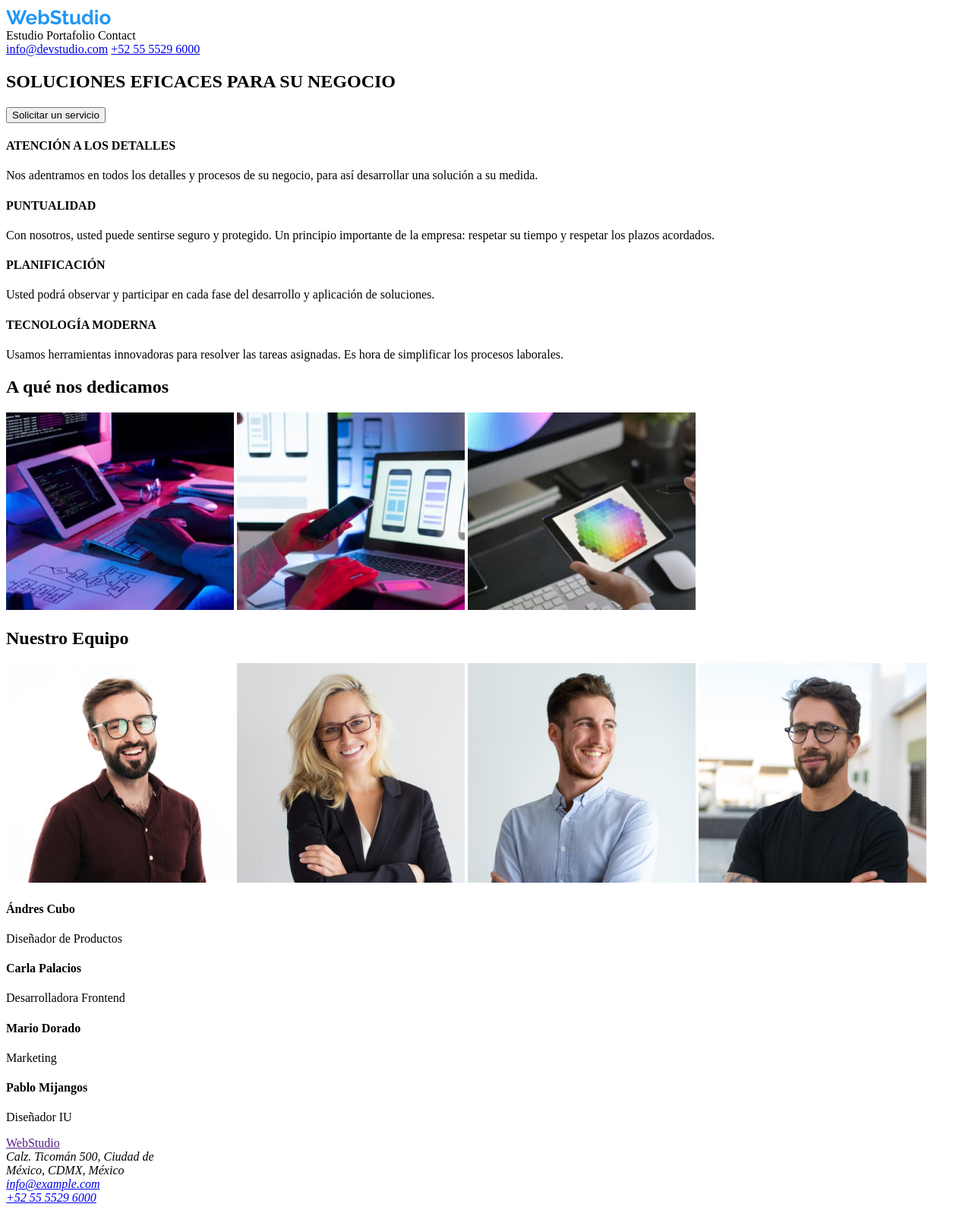
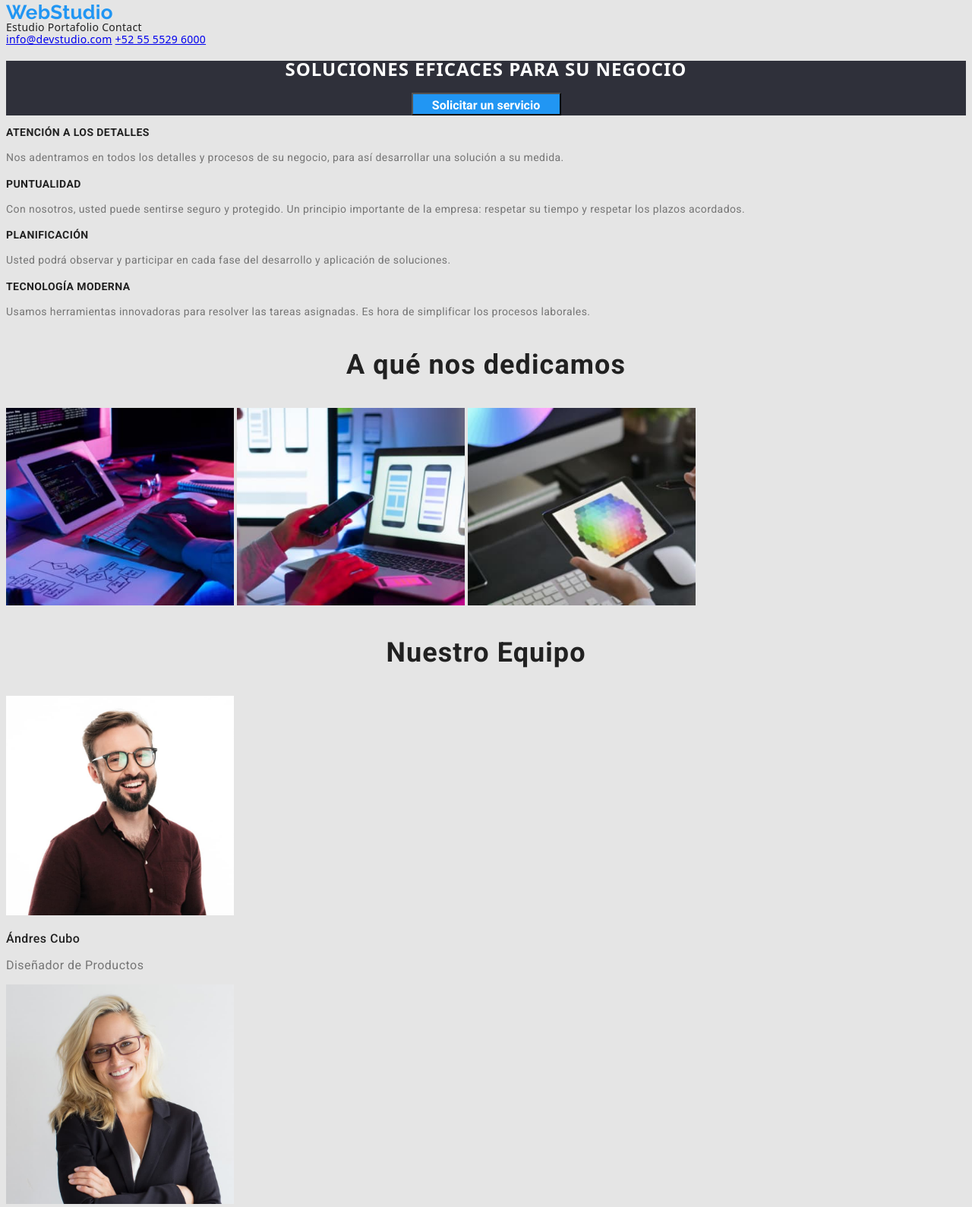
Before and after one commit to oojeda918/goit-markup-hw-02, a plain HTML site: page index.html in a window 1280 px wide. Shown: the top 1589 px of the page at 76% size. Drawn offline with Linux system fonts and the light colour scheme.

Commit message:
Cargue de nuevos stilos sin flex

```diff
--- a/css/styles.css
+++ b/css/styles.css
@@ -1,5 +1,9 @@
 @import url("https://fonts.googleapis.com/css2?family=Raleway:ital,wght@0,700;1,700&family=Roboto:ital,wght@0,400;0,500;0,700;0,900;1,400;1,500;1,700;1,900&display=swap");
 body {
+  font-family: system-ui, -apple-system, BlinkMacSystemFont, "Segoe UI", Roboto,
+    Oxygen, Ubuntu, Cantarell, "Open Sans", "Helvetica Neue", sans-serif;
+  background: #e5e5e5;
+  color: #212121;
 }
 
 .logoPrincipal {
@@ -11,3 +15,112 @@ body {
   align-items: baseline;
   color: #2196f3;
 }
+
+.header {
+  font-style: normal;
+  font-weight: 500;
+  font-size: 14px;
+  line-height: 16px;
+  letter-spacing: 0.02em;
+}
+
+.hero {
+  font-weight: 900;
+  line-height: 136%;
+  text-align: center;
+  letter-spacing: 0.06em;
+  text-transform: uppercase;
+  color: #ffffff;
+  background: #2f303a;
+}
+
+/* .navigation {
+  font-style: normal;
+  font-weight: 500;
+  font-size: 14px;
+  line-height: 16px;
+  letter-spacing: 0.02em;
+} */
+/* .tittlehero {
+  font-weight: 900;
+  font-size: 44px;
+  line-height: 136%;
+  text-align: center;
+  letter-spacing: 0.06em;
+  text-transform: uppercase;
+
+  color: #ffffff;
+} */
+.buttonhero {
+  width: 197px;
+  height: 30px;
+  font-family: "Roboto";
+  font-weight: 700;
+  font-size: 16px;
+  line-height: 180%;
+  /* identical to box height, or 188% */
+  background: #2196f3;
+  color: #ffffff;
+}
+
+.tittlequalities {
+  font-family: "Roboto";
+  font-weight: 700;
+  font-size: 14px;
+  line-height: 16px;
+  letter-spacing: 0.03em;
+  text-transform: uppercase;
+}
+
+.textqualities {
+  font-family: "Roboto";
+  font-weight: 400;
+  font-size: 14px;
+  line-height: 171%;
+  letter-spacing: 0.03em;
+  color: #757575;
+}
+
+.tittleservices {
+  font-family: "Roboto";
+  font-style: normal;
+  font-weight: 700;
+  font-size: 36px;
+  line-height: 42px;
+  text-align: center;
+  letter-spacing: 0.03em;
+
+  color: #212121;
+}
+
+.ustittle {
+  font-family: "Roboto";
+  font-style: normal;
+  font-weight: 700;
+  font-size: 36px;
+  line-height: 42px;
+  text-align: center;
+  letter-spacing: 0.03em;
+
+  color: #212121;
+}
+
+.personname {
+  font-family: "Roboto";
+  font-style: normal;
+  font-weight: 500;
+  font-size: 16px;
+  line-height: 19px;
+  letter-spacing: 0.03em;
+  color: #212121;
+}
+
+.personposition {
+  font-family: "Roboto";
+  font-style: normal;
+  font-weight: 400;
+  font-size: 16px;
+  line-height: 19px;
+  letter-spacing: 0.03em;
+  color: #757575;
+}
--- a/index.html
+++ b/index.html
@@ -1,5 +1,6 @@
 <!DOCTYPE html>
 <html lang="en">
+
 <head>
   <meta charset="UTF-8" />
   <meta http-equiv="X-UA-Compatible" content="IE=edge" />
@@ -15,91 +16,89 @@
     <span><a class="logoPrincipal" href="index.html">WebStudio</a></span>
     <nav class="navegacionHeader">
 
-        <a class="link-navegacion href="studio.html">Estudio</a>
-        <a class="link-navegacion href="portfolio.html">Portafolio</a>
+      <a class="link-navegacion href=" studio.html">Estudio</a>
+      <a class="link-navegacion href=" portfolio.html">Portafolio</a>
       <a class="link-navegacion href="">Contact</a>
       </nav>
 
-      <div class="contactoHeader">
+      <div class=" contactoHeader">
         <a class="link-navegacion" href="mailto:info@devstudio.com">info@devstudio.com</a>
         <a class="link-navegacion" href="tel:+525555296000">+52 55 5529 6000</a>
         </div>
   </header>
 
   <main>
-      <section>
-        <h1>SOLUCIONES EFICACES PARA SU NEGOCIO</h1>
-        <button type="button">Solicitar un servicio</button>
+    <section class="hero">
+      <h1 class="tittlehero">SOLUCIONES EFICACES PARA SU NEGOCIO</h1>
+      <button class="buttonhero" type="button">Solicitar un servicio</button>
     </section>
 
     <section>
       <div>
-          <h4>ATENCIÓN A LOS DETALLES</h4>
-          <p>
+        <p class="tittlequalities">ATENCIÓN A LOS DETALLES</p>
+        <p class="textqualities">
           Nos adentramos en todos los detalles y procesos de su negocio, para
           así desarrollar una solución a su medida.
         </p>
 
-          <h4>PUNTUALIDAD</h4>
-          <p>
+        <p class="tittlequalities">PUNTUALIDAD</p>
+        <p class="textqualities">
           Con nosotros, usted puede sentirse seguro y protegido. Un principio
           importante de la empresa: respetar su tiempo y respetar los plazos
           acordados.
         </p>
 
-          <h4>PLANIFICACIÓN</h4>
-          <p>
+        <p class="tittlequalities">PLANIFICACIÓN</p>
+        <p class="textqualities">
           Usted podrá observar y participar en cada fase del desarrollo y
           aplicación de soluciones.
         </p>
 
-          <h4>TECNOLOGÍA MODERNA</h4>
-          <p>
+        <p class="tittlequalities">TECNOLOGÍA MODERNA</p>
+        <p class="textqualities">
           Usamos herramientas innovadoras para resolver las tareas asignadas.
           Es hora de simplificar los procesos laborales.
         </p>
       </div>
 
-        <h2>A qué nos dedicamos</h2>
+      <p class="tittleservices">A qué nos dedicamos</p>
 
-        <img
-          src="images/servicio1.jpg"
-          alt="Servicio de maquetado"
-          width="300"
-        />
+      <img src="images/servicio1.jpg" alt="Servicio de maquetado" width="300" />
       <img src="images/servicio2.jpg" alt="Servicio de diseño" width="300" />
       <img src="images/servicio3.jpg" alt="Servicio de color" width="300" />
     </section>
 
     <section>
-        <h2>Nuestro Equipo</h2>
+      <p class="ustittle">Nuestro Equipo</p>
 
-        <img src="images/Andrescubo.jpg" alt="Foto de diseñador" width="300" />
-        <img
-          src="images/Carlapalacios.jpg"
-          alt="Foto Desarrolladora Frontend"
-          width="300"
-        />
-        <img
-          src="images/Mariodorado.jpg"
-          alt="Foto encargado de Marketing"
-          width="300"
-        />
-        <img
-          src="images/pablomijangos.jpg"
-          alt="Foto Diseñador IU "
-          width="300"
-        />
+      <div> <img src="images/Andrescubo.jpg" alt="Foto de diseñador" width="300" />
 
-        <h4>Ándres Cubo</h4>
-        <p>Diseñador de Productos</p>
-        <h4>Carla Palacios</h4>
-        <p>Desarrolladora Frontend</p>
-        <h4>Mario Dorado</h4>
-        <p>Marketing</p>
-        <h4>Pablo Mijangos</h4>
-        <p>Diseñador IU</p>
+        <p class="personname">Ándres Cubo</p>
+        <p class="personposition">Diseñador de Productos</p>
+
+
+      </div>
+      <div>
+        <img src="images/Carlapalacios.jpg" alt="Foto Desarrolladora Frontend" width="300" />
+        <p class="personname">Carla Palacios</p>
+        <p class="personposition">Desarrolladora Frontend</p>
+      </div>
+      <div>
+        <img src="images/Mariodorado.jpg" alt="Foto encargado de Marketing" width="300" />
+        <p class="personname">Mario Dorado</p>
+        <p class="personposition">Marketing</p>
+      </div>
+      <div>
+        <img src="images/pablomijangos.jpg" alt="Foto Diseñador IU " width="300" />
+
+        <p class="personname">Pablo Mijangos</p>
+        <p class="personposition">Diseñador IU</p>
     </section>
+    </div>
+
+
+
+
   </main>
 
   <footer>
@@ -112,4 +111,5 @@
     </address>
   </footer>
 </body>
+
 </html>
```
Lines whose indentation alone changed are shown as unchanged.
